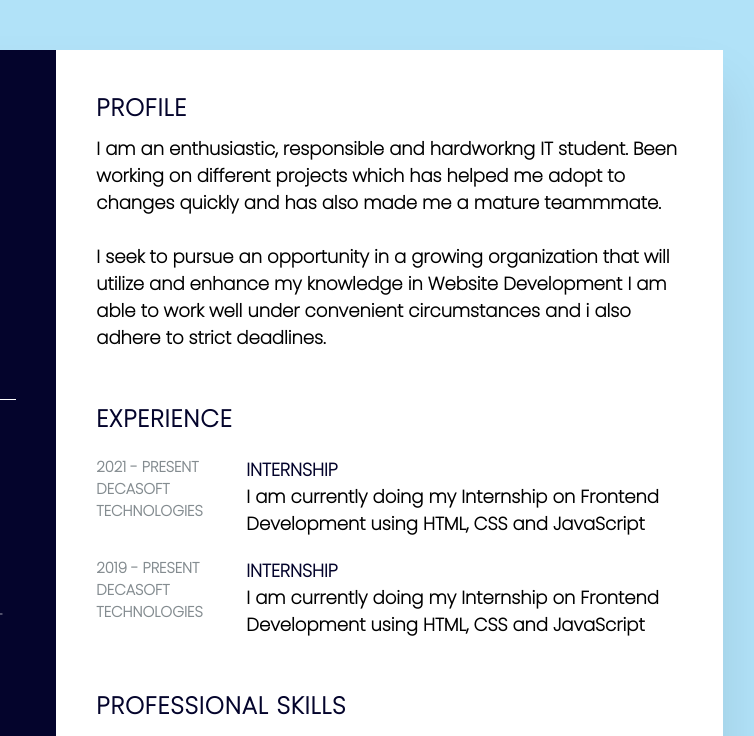
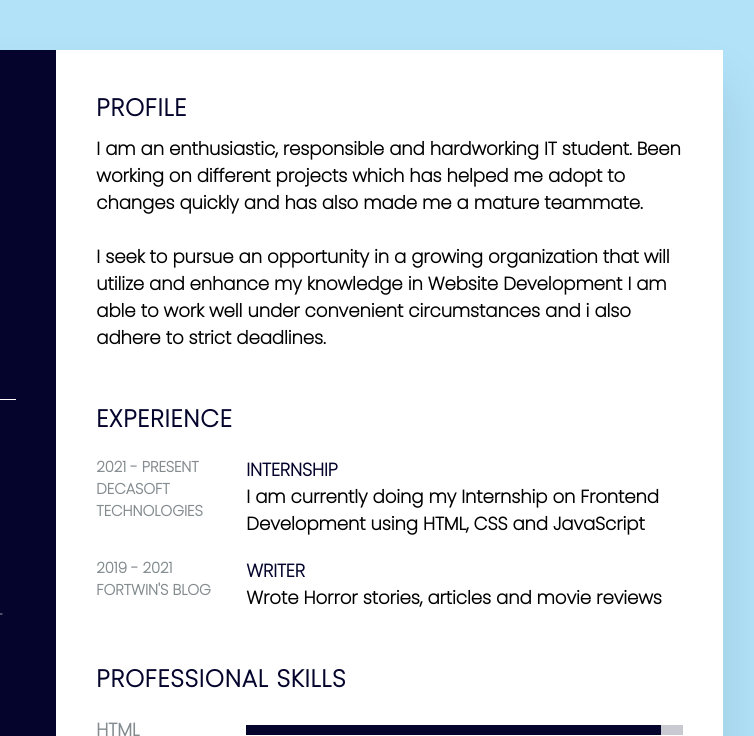
Before and after one commit to Fortwinhamz/My-Resume, a plain HTML site: page index.html in a window 1280 px wide. Shown: the top 736 px of the page, 417-1171 px from the left. Drawn offline with Linux system fonts and the light colour scheme.

Commit message:
Update index.html

```diff
--- a/index.html
+++ b/index.html
@@ -106,9 +106,9 @@
         <div class="right-side">
             <div class="about">
                 <h2 class="title2">Profile</h2>
-                <p>I am an enthusiastic, responsible and hardworkng IT student.
+                <p>I am an enthusiastic, responsible and hardworking IT student.
                     Been working on different projects which has helped me adopt
-                    to changes quickly and has also made me a mature teammmate.
+                    to changes quickly and has also made me a mature teammate.
                     <br><br>
                     I seek to pursue an opportunity in a growing organization
                     that will utilize and enhance my knowledge in Website Development
@@ -133,13 +133,12 @@
 
                 <div class="box">
                     <div class="year_company">
-                        <h5>2019 - Present</h5>
-                        <h5>Decasoft Technologies</h5>
+                        <h5>2019 - 2021</h5>
+                        <h5>Fortwin's Blog</h5>
                     </div>
                     <div class="text">
-                        <h4>Internship</h4>
-                        <p>I am currently doing my Internship on Frontend
-                            Development using HTML, CSS and JavaScript
+                        <h4>Writer</h4>
+                        <p>Wrote Horror stories, articles and movie reviews
                         </p>
                     </div>
                 </div>
```
